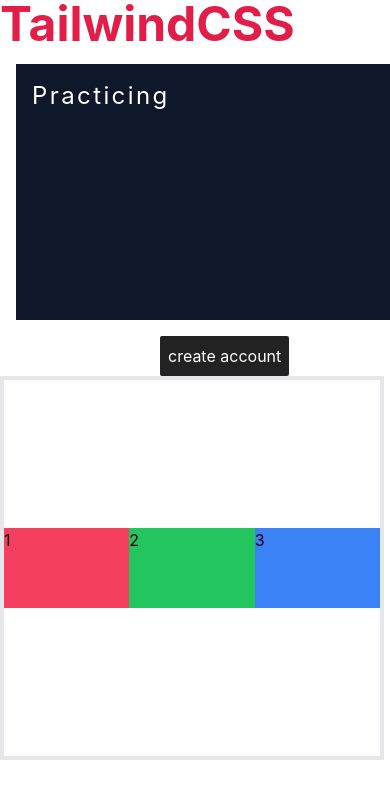
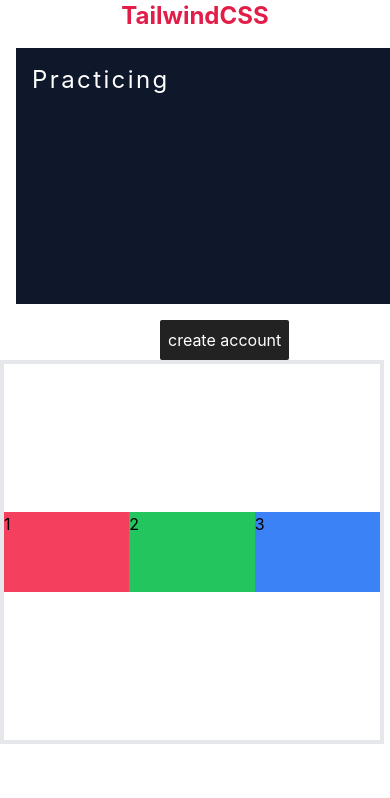
Before and after one commit to wellpinho/tailwind-projects, a website: page proj-01/src/index.html in a window 390 px wide. Drawn offline with Linux system fonts and the light colour scheme.

Commit message:
breakpoints

```diff
--- a/proj-01/src/index.html
+++ b/proj-01/src/index.html
@@ -7,7 +7,10 @@
     <link rel="stylesheet" href="./../styles/output.css">
 </head>
     <body>
-    <h1 class="text-5xl font-bold text-rose-600">TailwindCSS</h1>
+        <h1 class="text-2xl sm:text-4xl lg:text-7xl font-bold text-rose-600 text-center">
+            TailwindCSS
+        </h1>
+
         <div class="bg-slate-900 w-96 h-64 m-4 p-4">
             <p class="text-2xl text-white tracking-widest items-center">Practicing</p>
         </div>
```
Also changed, not shown: proj-01/styles/output.css. Lines whose indentation alone changed are shown as unchanged.
